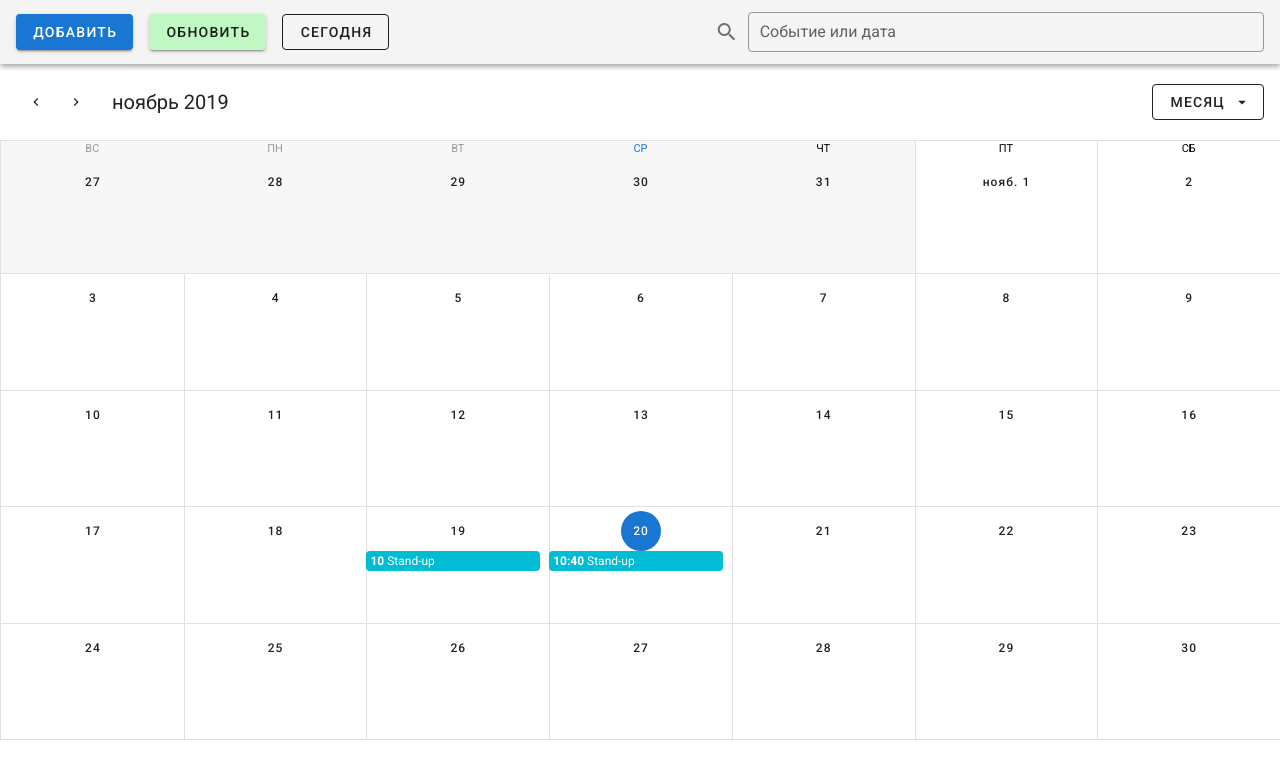
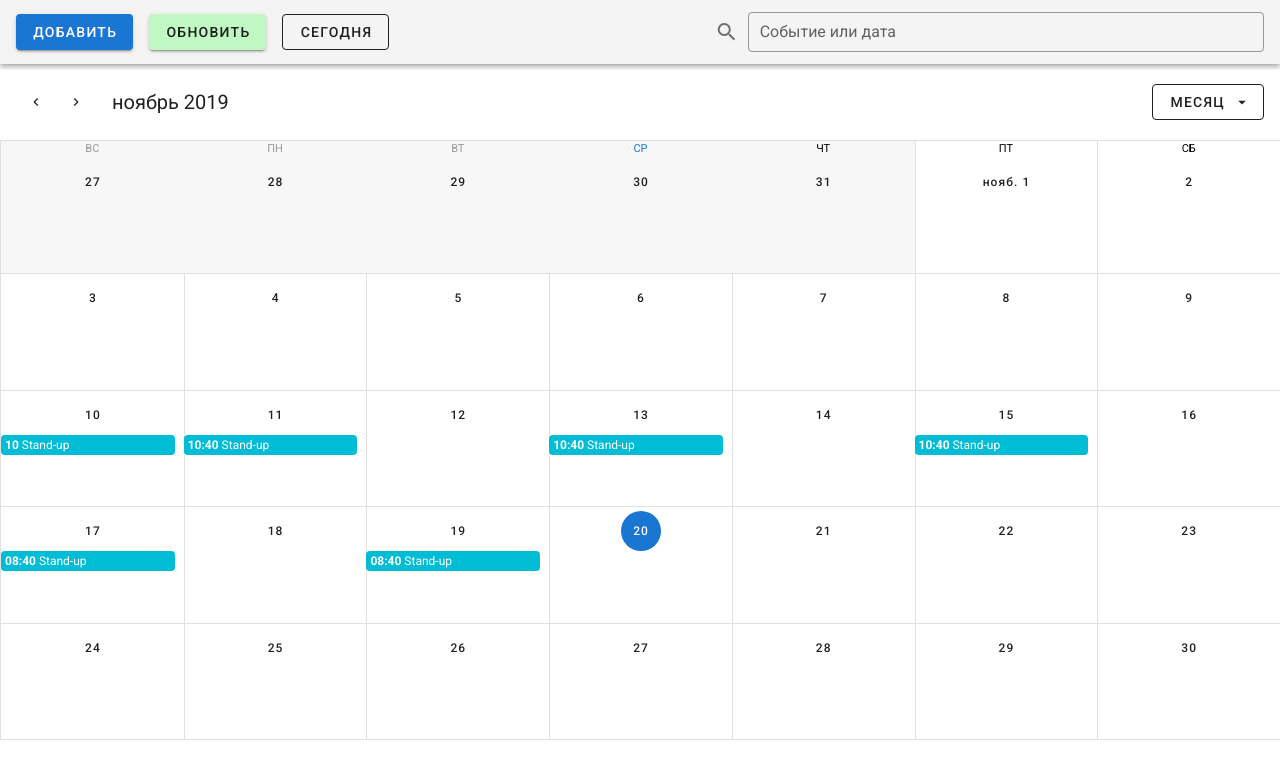
Before and after one commit to OlegFilinskiy/vue-calendar, a Vue app: page / in a window 1280 px wide. Shown: the top 778 px of the page. Built offline with nearby package versions, Linux system fonts and the light colour scheme.

Commit message:
Converted date from events.json, rewrote export from main.js, changed events.json

```diff
--- a/src/assets/events.json
+++ b/src/assets/events.json
@@ -3,7 +3,7 @@
     {
       "id": 1,
       "title": "Stand-up",
-        "date": "2019-11-19 10:00",
+      "date": "10-11-2019 10:00",
       "participants": [
         {
           "id": 1,
@@ -20,7 +20,143 @@
     {
       "id": 2,
       "title": "Stand-up",
-        "date": "2019-11-20 10:40",
+      "date": "11-11-2019 10:40",
+      "participants": [
+        {
+          "id": 1,
+          "name": "Витя",
+          "surname": "Костин"
+        },
+        {
+          "id": 2,
+          "name": "Дима",
+          "surname": "Молодцов"
+        }
+      ]
+    },
+    {
+      "id": 3,
+      "title": "Stand-up",
+      "date": "12-12-2019 10:40",
+      "participants": [
+        {
+          "id": 1,
+          "name": "Витя",
+          "surname": "Костин"
+        },
+        {
+          "id": 2,
+          "name": "Дима",
+          "surname": "Молодцов"
+        }
+      ]
+    },
+    {
+      "id": 4,
+      "title": "Stand-up",
+      "date": "13-11-2019 10:40",
+      "participants": [
+        {
+          "id": 1,
+          "name": "Витя",
+          "surname": "Костин"
+        },
+        {
+          "id": 2,
+          "name": "Дима",
+          "surname": "Молодцов"
+        }
+      ]
+    },
+    {
+      "id": 5,
+      "title": "Stand-up",
+      "date": "14-12-2019 10:40",
+      "participants": [
+        {
+          "id": 1,
+          "name": "Витя",
+          "surname": "Костин"
+        },
+        {
+          "id": 2,
+          "name": "Дима",
+          "surname": "Молодцов"
+        }
+      ]
+    },
+    {
+      "id": 6,
+      "title": "Stand-up",
+      "date": "15-11-2019 10:40",
+      "participants": [
+        {
+          "id": 1,
+          "name": "Витя",
+          "surname": "Костин"
+        },
+        {
+          "id": 2,
+          "name": "Дима",
+          "surname": "Молодцов"
+        }
+      ]
+    },
+    {
+      "id": 7,
+      "title": "Stand-up",
+      "date": "16-12-2019 08:40",
+      "participants": [
+        {
+          "id": 1,
+          "name": "Витя",
+          "surname": "Костин"
+        },
+        {
+          "id": 2,
+          "name": "Дима",
+          "surname": "Молодцов"
+        }
+      ]
+    },
+    {
+      "id": 8,
+      "title": "Stand-up",
+      "date": "17-11-2019 08:40",
+      "participants": [
+        {
+          "id": 1,
+          "name": "Витя",
+          "surname": "Костин"
+        },
+        {
+          "id": 2,
+          "name": "Дима",
+          "surname": "Молодцов"
+        }
+      ]
+    },
+    {
+      "id": 9,
+      "title": "Stand-up",
+      "date": "18-12-2019 08:40",
+      "participants": [
+        {
+          "id": 1,
+          "name": "Витя",
+          "surname": "Костин"
+        },
+        {
+          "id": 2,
+          "name": "Дима",
+          "surname": "Молодцов"
+        }
+      ]
+    },
+    {
+      "id": 10,
+      "title": "Stand-up",
+      "date": "19-11-2019 08:40",
       "participants": [
         {
           "id": 1,
--- a/src/components/Calendar.vue
+++ b/src/components/Calendar.vue
@@ -220,7 +220,7 @@
 </template>
 
 <script>
-  import { db, convertParticipants, updateLocalStorage } from '@/main'
+  import { db, convertParticipants, updateLocalStorage, transformDate } from '@/main'
 
   export default {
     data: () => ({
@@ -293,6 +293,9 @@
     methods: {
       getEvents() {
         let newDB = db.map(event => {
+          event.date = transformDate(event.date)
+          event.participants = convertParticipants(event.participants)
+
           let newEvent = {...event}
 
           if (!event.name) {
@@ -305,7 +308,7 @@
             newEvent.end = event.date
           }
           if (!event.details) {
-            newEvent.details = convertParticipants(event.participants)
+            newEvent.details = event.participants
           }
           if (!event.color) {
             newEvent.color = "#00BCD4"
--- a/src/main.js
+++ b/src/main.js
@@ -8,9 +8,9 @@ Vue.config.productionTip = false
 let eventsArray = localStorage.getItem('events') ? JSON.parse(localStorage.getItem('events')) : myJson.events
 localStorage.setItem('events', JSON.stringify(eventsArray))
 
-export const db = JSON.parse(localStorage.getItem('events'))
+const db = JSON.parse(localStorage.getItem('events'))
 
-export const convertParticipants = (items) => {
+const convertParticipants = (items) => {
   let str = ''
   let arrFromObj = items.map(item => {
     if (typeof item !== "undefined") {
@@ -26,10 +26,20 @@ export const convertParticipants = (items) => {
   return str
 }
 
-export const updateLocalStorage = (events) => {
+const updateLocalStorage = (events) => {
   localStorage.setItem('events', JSON.stringify(events))
   this.events = JSON.parse(localStorage.getItem('events'))
 }
+
+const transformDate = date => {
+  const dateArray = date.slice().split(' ')
+  const reverceDate = [...dateArray][0].split('-').reverse().join('-')
+  const time = [...dateArray][1] || ''
+
+  return `${reverceDate} ${time}`
+}
+
+export {db, convertParticipants, updateLocalStorage, transformDate}
 
 new Vue({
   vuetify,
```
Lines whose indentation alone changed are shown as unchanged.
